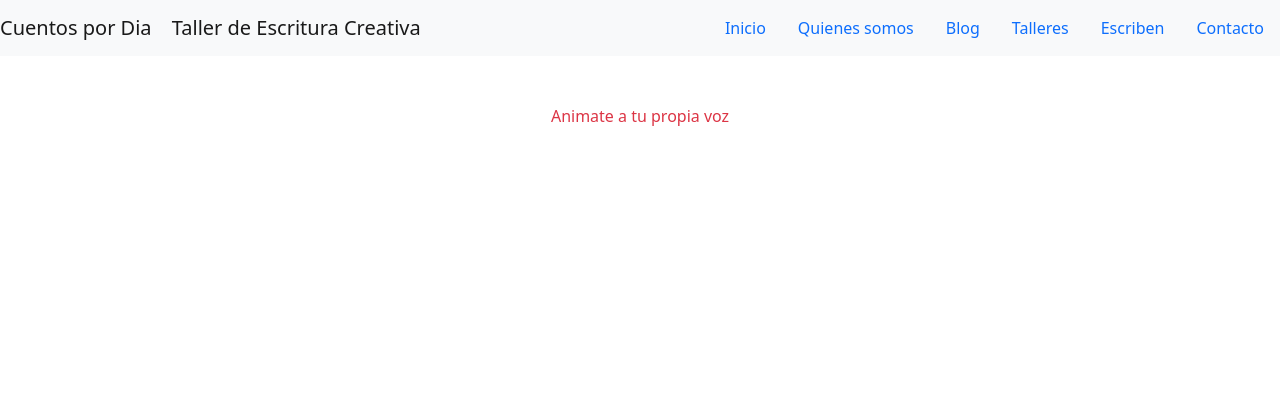
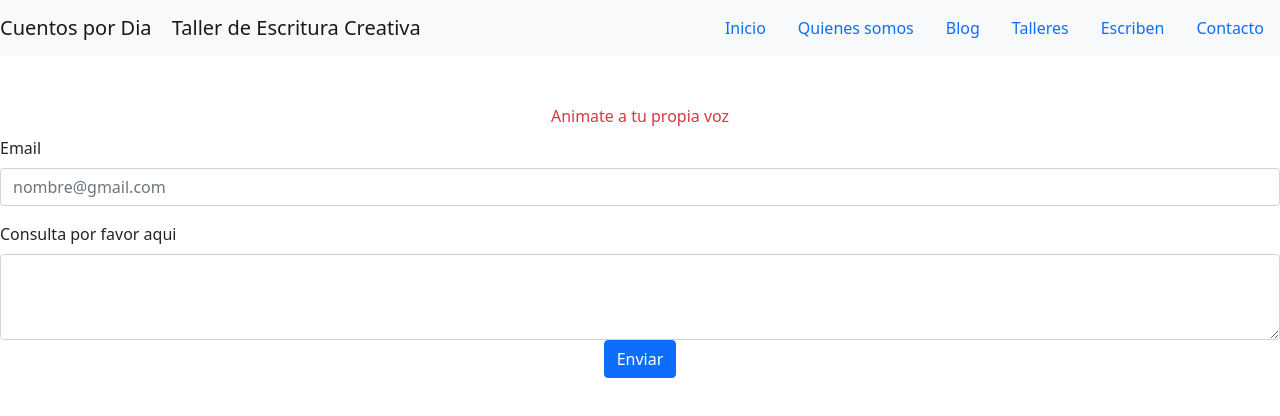
Before and after one commit to juambaledesma/proyectobootstrap, a plain HTML site: page pages/contacto.html in a window 1280 px wide. Drawn offline with nearby package versions, Linux system fonts and the light colour scheme.

Commit message:
agrego datos de consultas a pagina contacto

```diff
--- a/pages/contacto.html
+++ b/pages/contacto.html
@@ -41,6 +41,18 @@
 
     <div class="container d-flex justify-content-center bd-highlight mb-2 text-danger">Animate a tu propia voz</div>
 
+    <div class="mb-3">
+        <label for="exampleFormControlInput1" class="form-label">Email</label>
+        <input type="email" class="form-control" id="exampleFormControlInput1" placeholder="nombre@gmail.com">
+    </div>
+    <div class="mb-3">
+        <label for="exampleFormControlTextarea1" class="form-label">Consulta por favor aqui</label>
+        <textarea class="form-control" id="exampleFormControlTextarea1" rows="3"></textarea>
+        <div class="col-auto d-flex justify-content-center bd-highlight mb-2 text-danger">
+            <button type="submit" class="btn btn-primary">Enviar</button>
+        </div>
+    </div>
+
 
 
 
```
